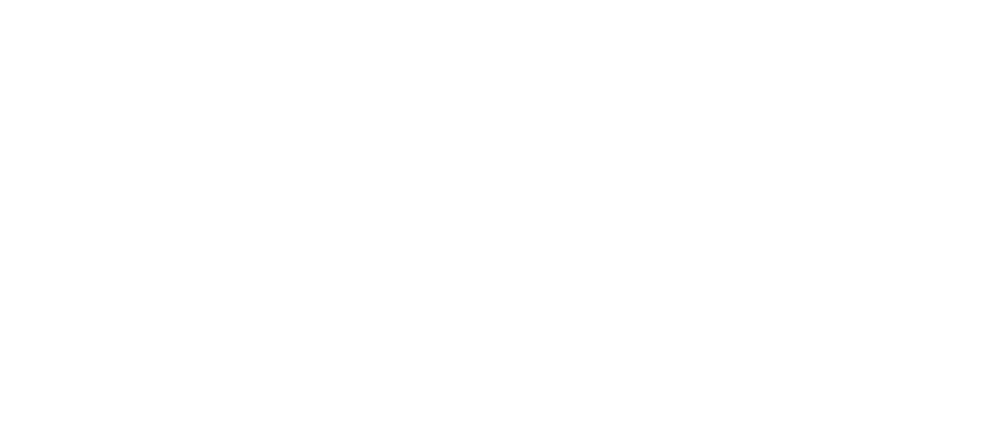
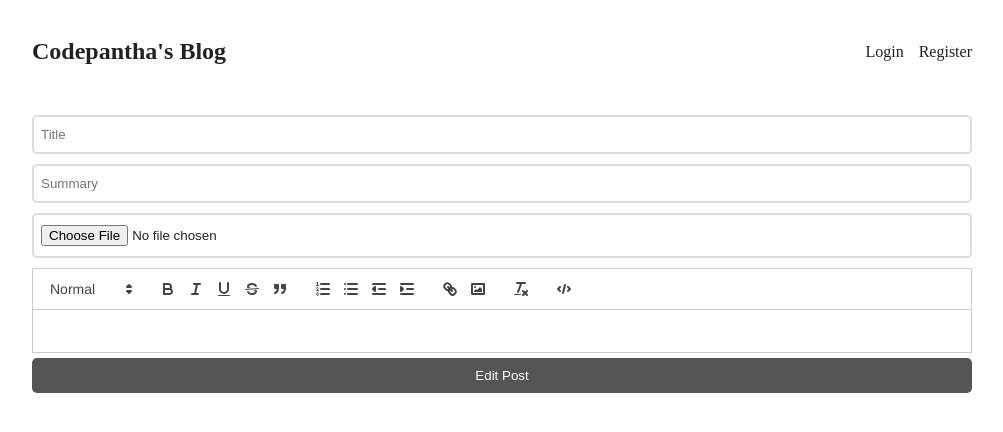
Before and after one commit to codepantha/mern-blog, a React (Vite) app in the folder client/: page /edit/1 in a window 1280 px wide. Before the commit this address had no page. Shown: the top 432 px of the page, without its empty margins (138-1141 px from the left). Built offline with nearby package versions, Linux system fonts and the light colour scheme; no server answers.

Commit message:
Client - Implement post update functionality

```diff
--- a/client/src/App.css
+++ b/client/src/App.css
@@ -175,4 +175,31 @@
 div.post-page .content p img {
   display: block;
   margin: 0 auto;
+  width: 100%;
 }
+
+@media screen and (min-width: 768px) {
+  div.post-page .content p img {
+    width: 80%;
+  }
+}
+
+div.edit-row {
+  text-align: center;
+  margin-bottom: 20px;
+}
+
+div.edit-row .edit-btn {
+  padding: 10px 30px;
+  background-color: #333;
+  color: #fff;
+  border-radius: 5px;
+  text-decoration: none;
+  display: inline-flex;
+  align-items: center;
+  gap: 5px;
+}
+
+a svg {
+  height: 24px;
+}
--- a/client/src/App.jsx
+++ b/client/src/App.jsx
@@ -1,7 +1,7 @@
 import { Route, Routes } from 'react-router-dom';
 import './App.css';
 import { Layout } from './components';
-import { CreatePost, Home, Login, Post, Register } from './pages';
+import { CreatePost, EditPost, Home, Login, Post, Register } from './pages';
 import { UserContextProvider } from './UserContext';
 
 function App() {
@@ -14,6 +14,7 @@
           <Route path="/register" element={<Register />} />
           <Route path="/create-post" element={<CreatePost />} />
           <Route path="/posts/:id" element={<Post />} />
+          <Route path="/edit/:id" element={<EditPost />} />
         </Route>
       </Routes>
     </UserContextProvider>
--- /dev/null
+++ b/client/src/pages/EditPost.jsx
@@ -0,0 +1,65 @@
+import React, { useEffect, useState } from 'react';
+import { useNavigate, useParams } from 'react-router-dom';
+import { Form } from '../components';
+
+const EditPost = () => {
+  const [title, setTitle] = useState('');
+  const [summary, setSummary] = useState('');
+  const [content, setContent] = useState('');
+  const [files, setFiles] = useState(null);
+
+  const { id } = useParams();
+
+  useEffect(() => {
+    const fetchPost = async () => {
+      const res = await fetch(`http://localhost:5000/posts/${id}`);
+      const data = await res.json();
+
+      setTitle(data.title);
+      setSummary(data.summary);
+      setContent(data.content);
+    };
+
+    fetchPost();
+  }, []);
+
+  const navigate = useNavigate();
+
+  const handleSubmit = async (e) => {
+    const data = new FormData();
+    data.set('title', title);
+    data.set('summary', summary);
+    data.set('content', content);
+
+    if (files?.[0]) data.set('file', files[0]);
+
+    e.preventDefault();
+
+    const res = await fetch(`http://localhost:5000/posts/${id}`, {
+      method: 'PATCH',
+      credentials: 'include',
+      body: data
+    });
+
+    if (res.status === 200) return navigate('/');
+  };
+
+  return (
+    <>
+      <Form
+        title={title}
+        setTitle={setTitle}
+        summary={summary}
+        setSummary={setSummary}
+        content={content}
+        setContent={setContent}
+        files={files}
+        setFiles={setFiles}
+        handleSubmit={handleSubmit}
+        buttonText="Edit Post"
+      />
+    </>
+  );
+};
+
+export default EditPost;
--- a/client/src/pages/Post.jsx
+++ b/client/src/pages/Post.jsx
@@ -1,11 +1,14 @@
 import { formatISO9075 } from 'date-fns';
-import React, { useEffect, useState } from 'react';
-import { useParams } from 'react-router-dom';
+import React, { useContext, useEffect, useState } from 'react';
+import { Link, useParams } from 'react-router-dom';
+import { UserContext } from '../UserContext';
 
 const Post = () => {
   const [fetchedPost, setFetchedPost] = useState(null);
   const [error, setError] = useState(false);
   const { id } = useParams();
+
+  const { userInfo } = useContext(UserContext);
 
   useEffect(() => {
     const fetchPost = async () => {
@@ -28,8 +31,31 @@
   return (
     <div className="post-page">
       <h1>{fetchedPost?.title}</h1>
-      <time>{fetchedPost ? formatISO9075(new Date(fetchedPost?.createdAt)) : ''}</time>
+      <time>
+        {fetchedPost ? formatISO9075(new Date(fetchedPost?.createdAt)) : ''}
+      </time>
       <p className="author">by {fetchedPost?.author.username}</p>
+      {userInfo.id === fetchedPost?.author._id && (
+        <div className="edit-row">
+          <Link role="button" to={`/edit/${fetchedPost?._id}`} className="edit-btn">
+            <svg
+              xmlns="http://www.w3.org/2000/svg"
+              fill="none"
+              viewBox="0 0 24 24"
+              stroke-width="1.5"
+              stroke="currentColor"
+              class="w-6 h-6"
+            >
+              <path
+                stroke-linecap="round"
+                stroke-linejoin="round"
+                d="M16.862 4.487l1.687-1.688a1.875 1.875 0 112.652 2.652L10.582 16.07a4.5 4.5 0 01-1.897 1.13L6 18l.8-2.685a4.5 4.5 0 011.13-1.897l8.932-8.931zm0 0L19.5 7.125M18 14v4.75A2.25 2.25 0 0115.75 21H5.25A2.25 2.25 0 013 18.75V8.25A2.25 2.25 0 015.25 6H10"
+              />
+            </svg>
+            Edit this post
+          </Link>
+        </div>
+      )}
       <div className="image">
         <img
           src={`http://localhost:5000/${fetchedPost?.cover}`}
@@ -37,7 +63,10 @@
         />
       </div>
 
-      <div className="content" dangerouslySetInnerHTML={{ __html: fetchedPost?.content }} />
+      <div
+        className="content"
+        dangerouslySetInnerHTML={{ __html: fetchedPost?.content }}
+      />
     </div>
   );
 };
--- a/client/src/pages/index.js
+++ b/client/src/pages/index.js
@@ -3,3 +3,4 @@
 export { default as Register } from './Register';
 export { default as CreatePost } from './CreatePost';
 export { default as Post } from './Post';
+export { default as EditPost } from './EditPost';
```
Also changed, not shown: 8 other files (tests, documents, lock files or other folders).
